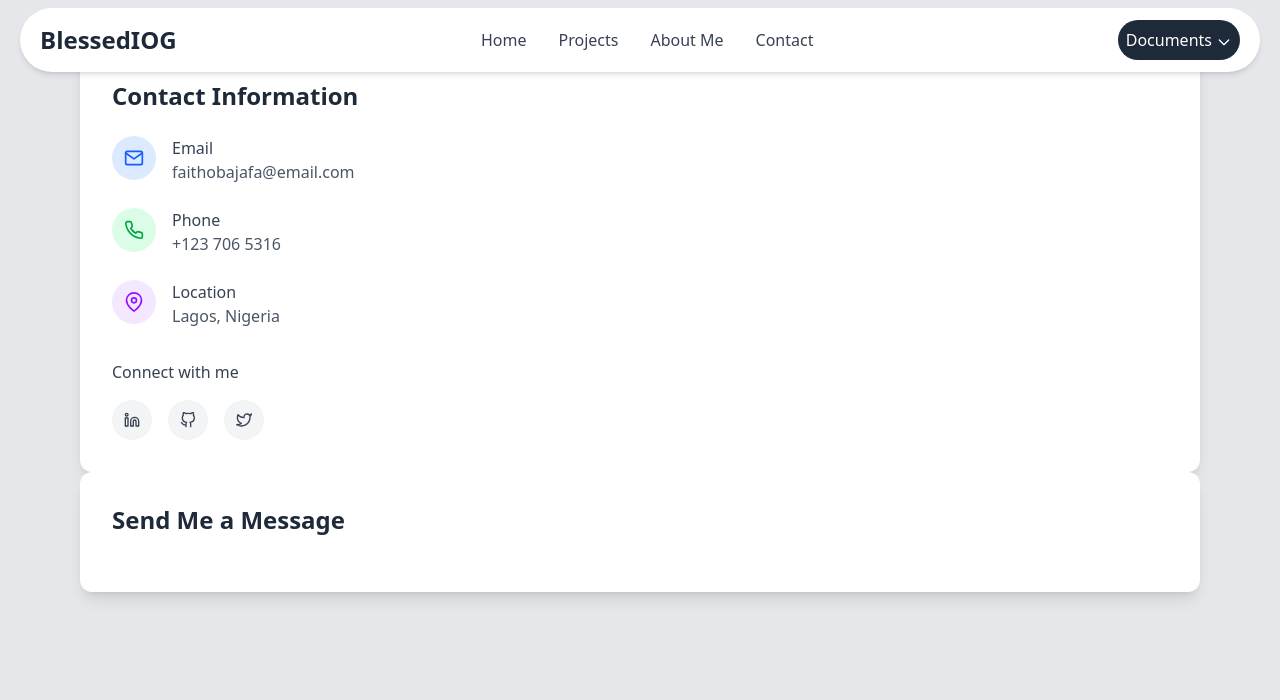
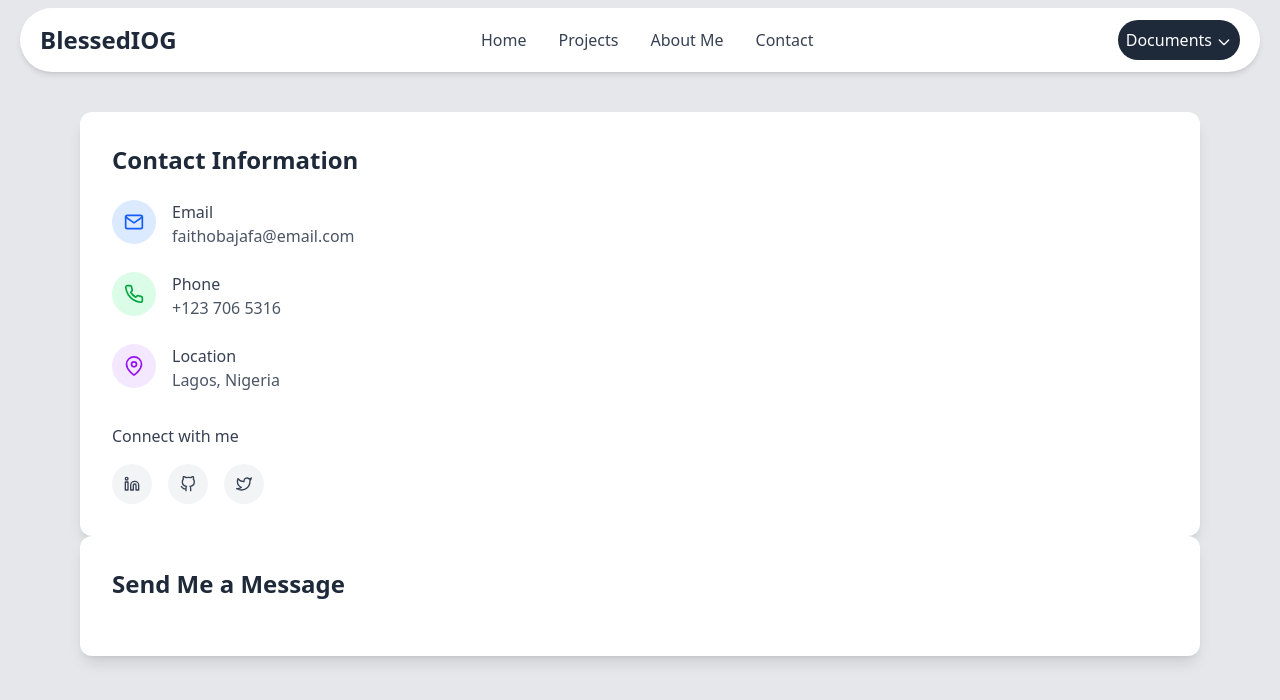
Before and after one commit to Oluwasegun122/blessediog, a Next.js app: page /contact in a window 1280 px wide. Shown: the top 700 px of the page. Built offline with nearby package versions, Linux system fonts and the light colour scheme.

Commit message:
first commit

```diff
--- a/app/(root)/contact/page.tsx
+++ b/app/(root)/contact/page.tsx
@@ -65,7 +65,7 @@ export default function ContactPage() {
   };
 
   return (
-    <div className="max-w-6xl mx-auto px-4 py-12">
+    <div className="max-w-6xl mx-auto px-4 py-12 mt-16">
       {/* Contact Information */}
       <div className="bg-white p-8 rounded-xl shadow-lg">
         <h2 className="text-2xl font-semibold mb-6 text-gray-800">
```
